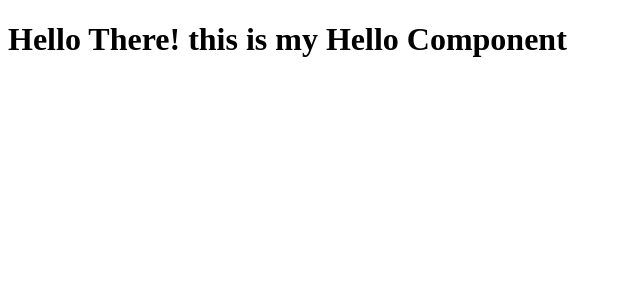
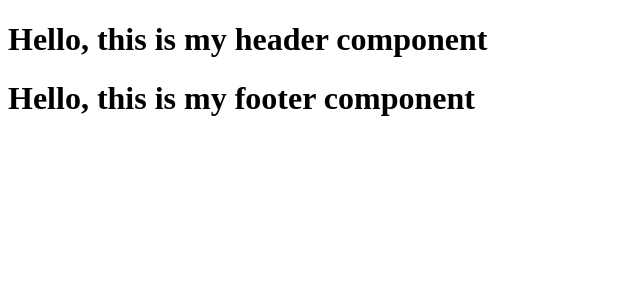
Before and after one commit to flohms18/ai-side-nuxt, a Nuxt app: page / in a window 1280 px wide. Shown: the top 300 px of the page, without its empty margins (0-640 px from the left). Built offline with nearby package versions, Linux system fonts and the light colour scheme.

Commit message:
Update App.vue

```diff
--- a/app/app.vue
+++ b/app/app.vue
@@ -1,6 +1,7 @@
 <template>
   <div>
-    <NuxtRouteAnnouncer />
-    <Hello></Hello>
+
+    <Header></Header>
+    <Footer></Footer>
   </div>
 </template>
```
